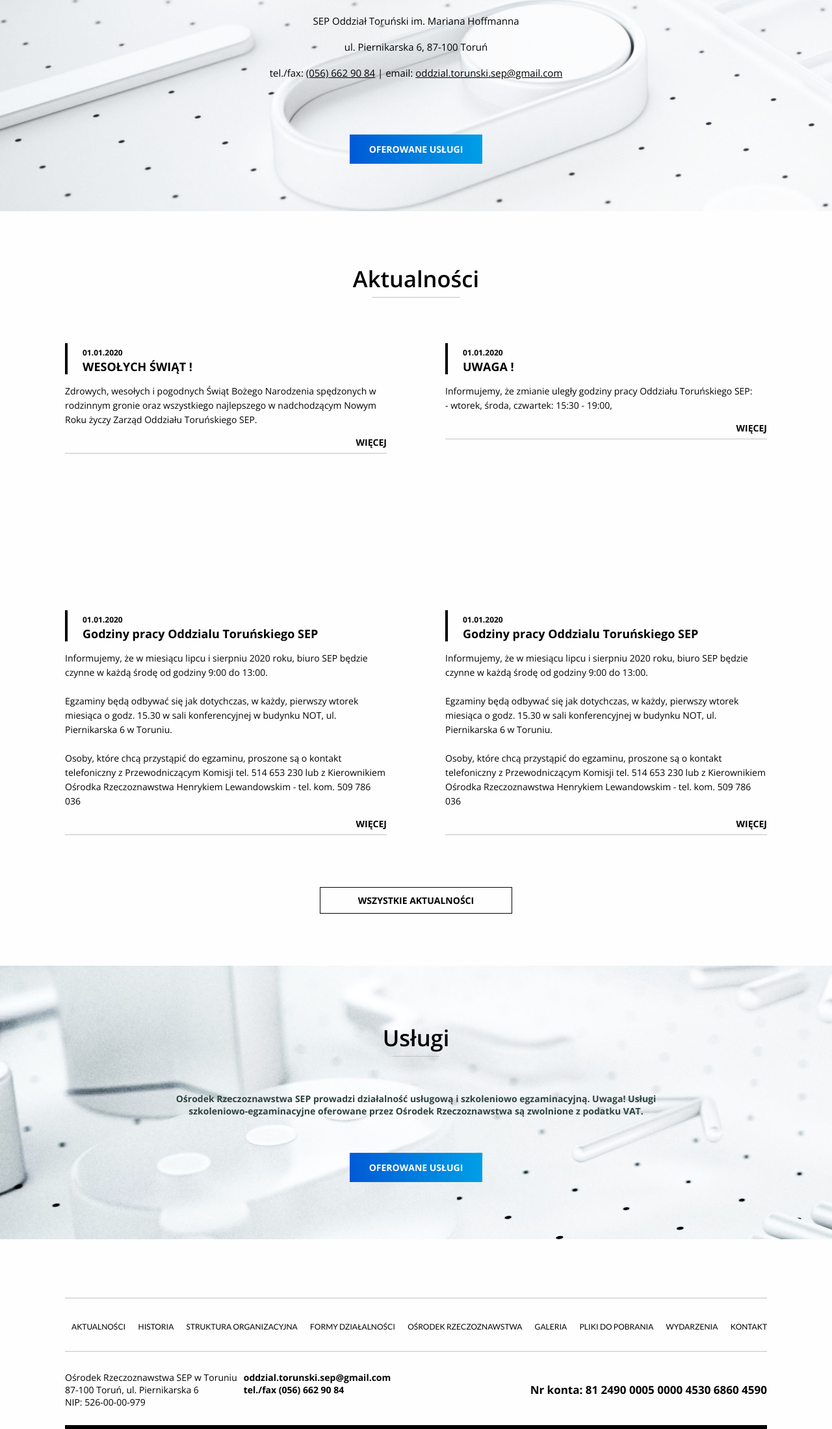
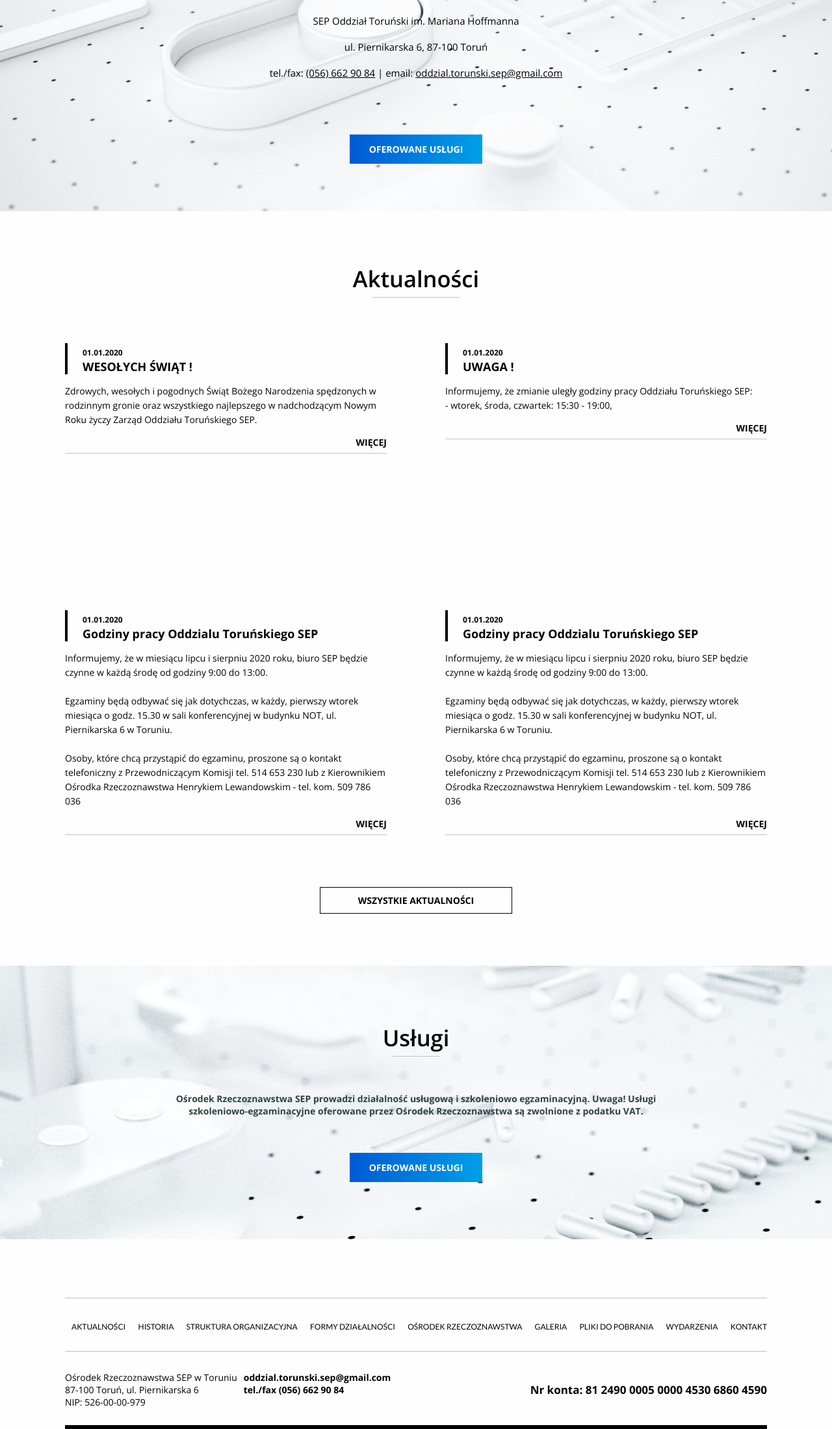
Before and after one commit to ade4e/SEP_Torun, a plain HTML site: page index.html in a window 1280 px wide. Shown: the part 328-2527 px from the top of the page at 65% size. Drawn offline with nearby package versions, Linux system fonts and the light colour scheme.

Commit message:
css update
background images fix

```diff
--- a/css/style.css
+++ b/css/style.css
@@ -80,6 +80,8 @@ body {
   background-image: url(../images/carousel-bg.jpg);
   background-repeat: no-repeat;
   height: 617px;
+ background-position: center;
+ background-size: cover;
 }
 
 .carousel_content {
@@ -218,6 +220,8 @@ main .container {
 
 .services {
   background-image: url(../images/services-bg.jpg);
+  background-position: center;
+  background-size: cover;
   height: 421px;
   padding-bottom: 0;
 }
```
